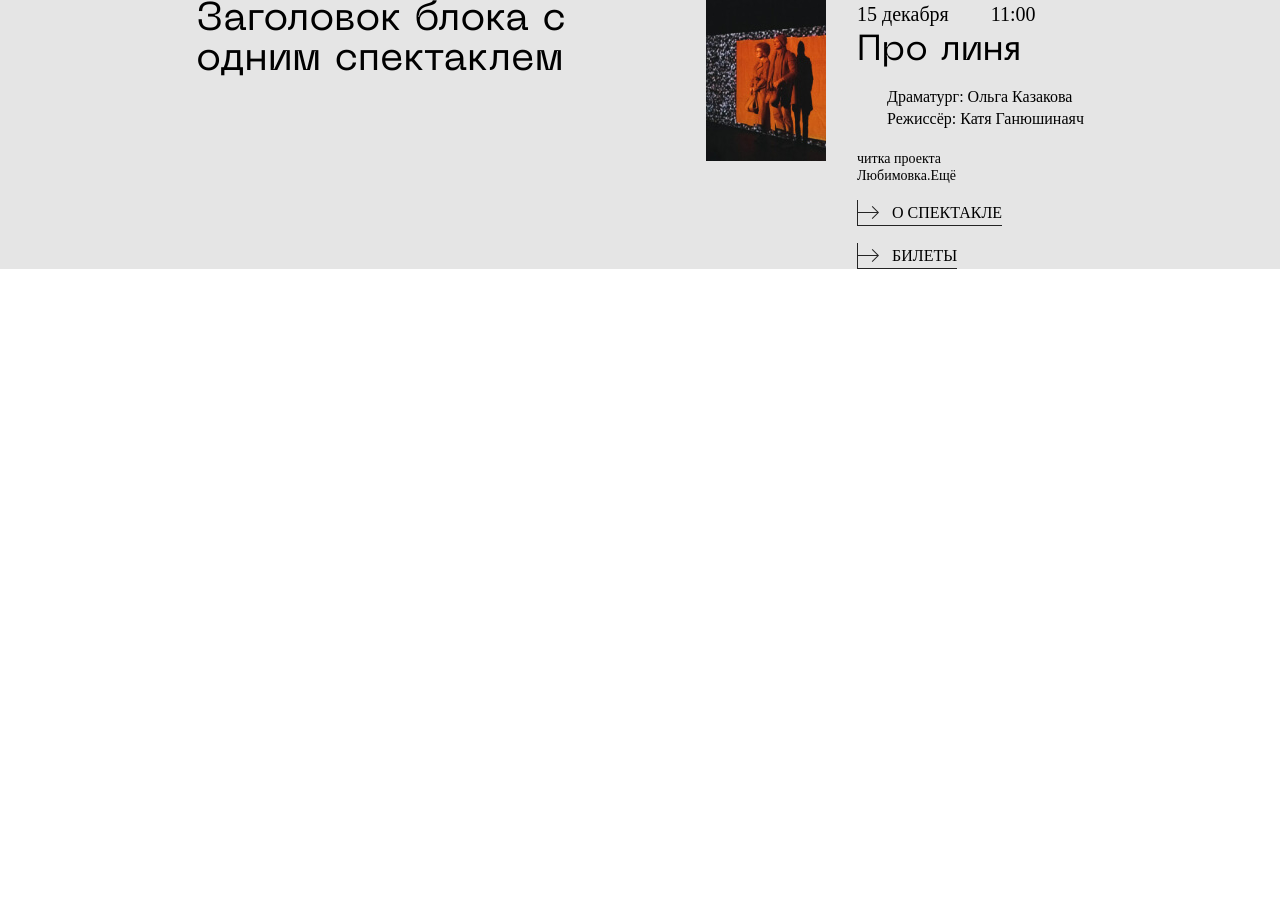
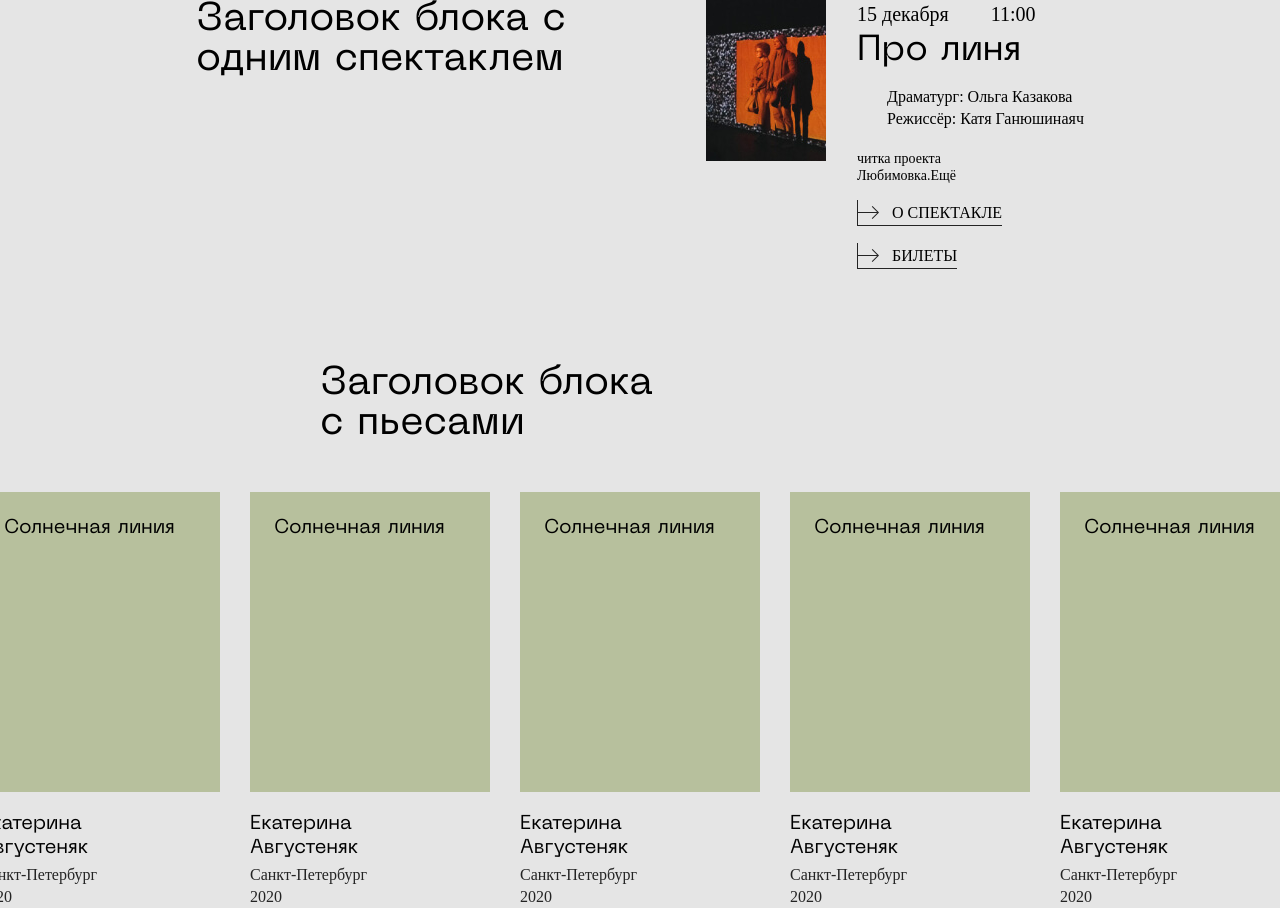
Before and after one commit to work-in-group/lubimovka, a website built with webpack: page src/index.html in a window 1280 px wide. Before the commit the page ends 800 px from the top, so only its background shows below. Built offline with nearby package versions, Linux system fonts and the light colour scheme; files whose address does not match are found by name.

Commit message:
feat: сверстать блок plays

```diff
--- /dev/null
+++ b/src/blocks/plays/__author/plays__author.css
@@ -0,0 +1,9 @@
+.plays__author {
+  font-family: 'Neue Machina';
+  font-style: normal;
+  font-weight: 400;
+  font-size: 20px;
+  line-height: 24px;
+  margin: 16px 0 0;
+  max-width: 190px;
+}
--- /dev/null
+++ b/src/blocks/plays/__card/plays__card.css
@@ -0,0 +1,8 @@
+.plays__card {
+  position: relative;
+  margin-left: 30px;
+}
+
+.plays__card:first-of-type {
+  margin-left: 0;
+}
--- /dev/null
+++ b/src/blocks/plays/__cards/plays__cards.css
@@ -0,0 +1,7 @@
+.plays__cards {
+  margin: 0;
+  padding: 0;
+  list-style: none;
+  display: flex;
+  justify-content: center;
+}
--- /dev/null
+++ b/src/blocks/plays/__name/plays__name.css
@@ -0,0 +1,12 @@
+.plays__name {
+  font-family: 'Neue Machina';
+  font-style: normal;
+  font-weight: 400;
+  font-size: 20px;
+  line-height: 24px;
+  margin: 0;
+  position: absolute;
+  top: 24px;
+  left: 24px;
+  max-width: 185px;
+}
--- /dev/null
+++ b/src/blocks/plays/__place/plays__place.css
@@ -0,0 +1,10 @@
+.plays__place {
+  font-family: 'Formular';
+  font-style: normal;
+  font-weight: 300;
+  font-size: 16px;
+  line-height: 22px;
+  margin: 4px 0 0;
+  max-width: 155px;
+  color: #242424;
+}
--- /dev/null
+++ b/src/blocks/plays/__title/plays__title.css
@@ -0,0 +1,12 @@
+.plays__title {
+  font-family: 'Neue Machina';
+  font-style: normal;
+  font-weight: 400;
+  font-size: 40px;
+  line-height: 40px;
+  margin-top: 0;
+  margin-right: 0;
+  margin-bottom: 48px;
+  margin-left: 25%;
+  max-width: 358px;
+}
--- /dev/null
+++ b/src/blocks/plays/__year/plays__year.css
@@ -0,0 +1,10 @@
+.plays__year {
+  font-family: 'Formular';
+  font-style: normal;
+  font-weight: 300;
+  font-size: 16px;
+  line-height: 22px;
+  margin: 0;
+  max-width: 155px;
+  color: #242424;
+}
--- /dev/null
+++ b/src/blocks/plays/plays.css
@@ -0,0 +1,4 @@
+.plays {
+  background-color: #E5E5E5;
+  padding: 95px 0 0;
+}
--- a/src/index.html
+++ b/src/index.html
@@ -61,7 +61,44 @@
       </div>
     </section>
     <section class="plays">
-
+      <h1 class="plays__title">Заголовок блока с пьесами</h1>
+      <ul class="plays__cards">
+        <li class="plays__card">
+          <h2 class="plays__name">Солнечная линия</h2>
+          <img class="place__image" src="./images/plays-rectangle.png" alt="Прямоугольник">
+          <p class="plays__author">Екатерина Августеняк</p>
+          <p class="plays__place">Санкт-Петербург</p>
+          <p class="plays__year">2020</p>
+        </li>
+        <li class="plays__card"><h2 class="plays__name"></h2>
+          <h2 class="plays__name">Солнечная линия</h2>
+          <img class="place__image" src="./images/plays-rectangle.png" alt="Прямоугольник">
+          <p class="plays__author">Екатерина Августеняк</p>
+          <p class="plays__place">Санкт-Петербург</p>
+          <p class="plays__year">2020</p>
+        </li>
+        <li class="plays__card"><h2 class="plays__name"></h2>
+          <h2 class="plays__name">Солнечная линия</h2>
+          <img class="place__image" src="./images/plays-rectangle.png" alt="Прямоугольник">
+          <p class="plays__author">Екатерина Августеняк</p>
+          <p class="plays__place">Санкт-Петербург</p>
+          <p class="plays__year">2020</p>
+        </li>
+        <li class="plays__card"><h2 class="plays__name"></h2>
+          <h2 class="plays__name">Солнечная линия</h2>
+          <img class="place__image" src="./images/plays-rectangle.png" alt="Прямоугольник">
+          <p class="plays__author">Екатерина Августеняк</p>
+          <p class="plays__place">Санкт-Петербург</p>
+          <p class="plays__year">2020</p>
+        </li>
+        <li class="plays__card"><h2 class="plays__name"></h2>
+          <h2 class="plays__name">Солнечная линия</h2>
+          <img class="place__image" src="./images/plays-rectangle.png" alt="Прямоугольник">
+          <p class="plays__author">Екатерина Августеняк</p>
+          <p class="plays__place">Санкт-Петербург</p>
+          <p class="plays__year">2020</p>
+        </li>
+      </ul>
     </section>
     <section class="staff">
 
--- a/src/pages/index.css
+++ b/src/pages/index.css
@@ -17,3 +17,20 @@
 @import url(../blocks/performance/__about-text/perfomance__about-text.css);
 @import url(../blocks/performance/__tickets/perfomance__tickets.css);
 @import url(../blocks/performance/__tickets-text/perfomance__tickets-text.css);
+
+@import url(../blocks/plays/plays.css);
+@import url(../blocks/plays/__title/plays__title.css);
+@import url(../blocks/plays/__cards/plays__cards.css);
+@import url(../blocks/plays/__card/plays__card.css);
+@import url(../blocks/plays/__name/plays__name.css);
+@import url(../blocks/plays/__author/plays__author.css);
+@import url(../blocks/plays/__place/plays__place.css);
+@import url(../blocks/plays/__year/plays__year.css);
+
+@import url();
+@import url();
+@import url();
+@import url();
+@import url();
+@import url();
+@import url();
```
Also changed, not shown: src/images/plays-rectangle.png (added).
